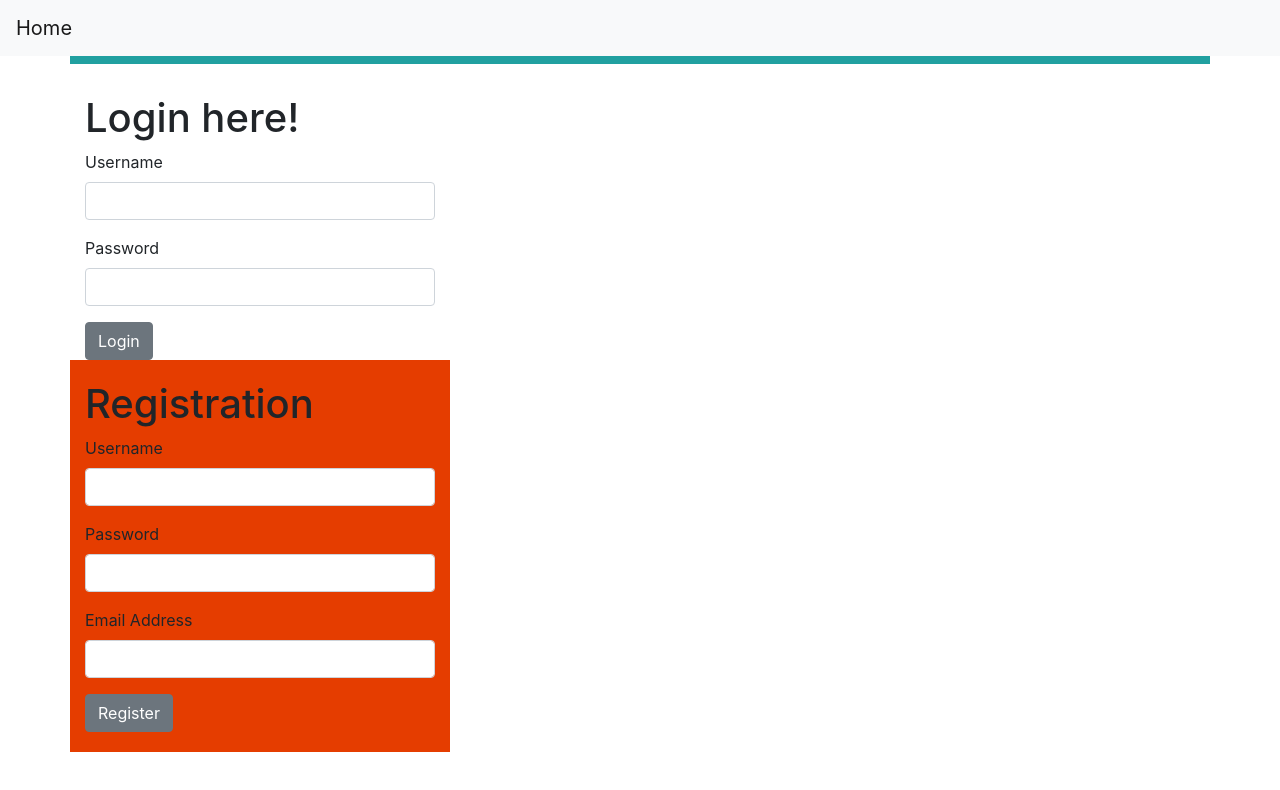
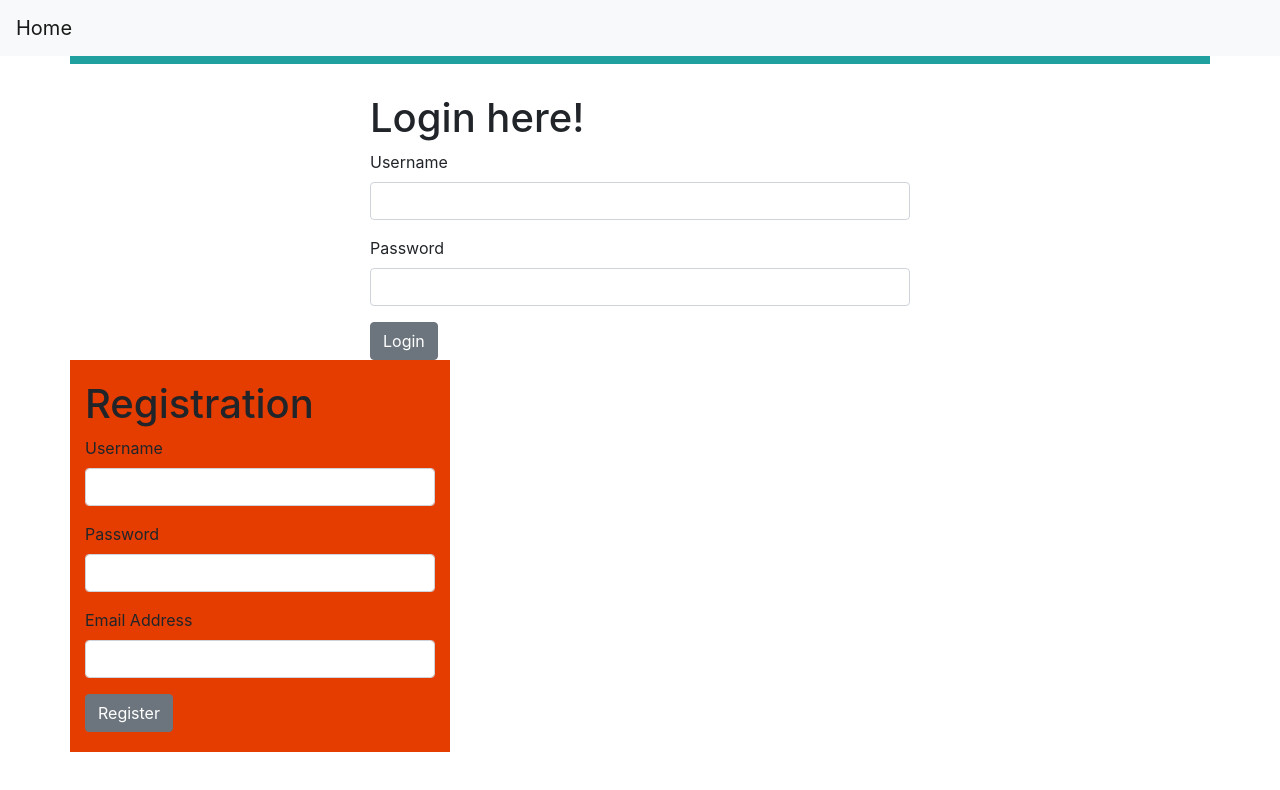
Before and after one commit to jonathaningersoll/ClientBabyStats, a React (Create React App) app: page / in a window 1280 px wide. Shown: the top 790 px of the page. Built offline with nearby package versions, Linux system fonts and the light colour scheme.

Commit message:
Changed column in authorize.js

```diff
--- a/src/Components/PreAuth/Authorize.jsx
+++ b/src/Components/PreAuth/Authorize.jsx
@@ -12,7 +12,7 @@ export default class Authorize extends React.Component{
           return(
                <Container className="auth-container">
                     <Row>
-                         <Col md="4" className="login-col">
+                         <Col sm="12" md={{ size: 6, offset: 3 }} className="login-col">
                               <Login updateToken={this.props.updateToken} setRole={this.props.setRole} />
                          </Col>
                     </Row>
```
